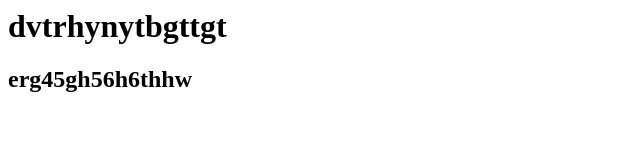
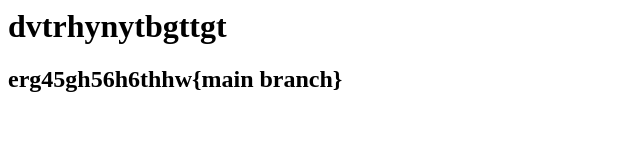
Before and after one commit to nandinichopkar/pskprojectapp1, a plain HTML site: page index.html in a window 1280 px wide. Shown: the whole page, without its empty margins (0-640 px from the left). Drawn offline with Linux system fonts and the light colour scheme.

Commit message:
add dsta h2 tag

```diff
--- a/index.html
+++ b/index.html
@@ -1,2 +1,2 @@
 <h1>dvtrhynytbgttgt</h1>
-<h2>erg45gh56h6thhw</h2>
+<h2>erg45gh56h6thhw{main branch}</h2>
```
